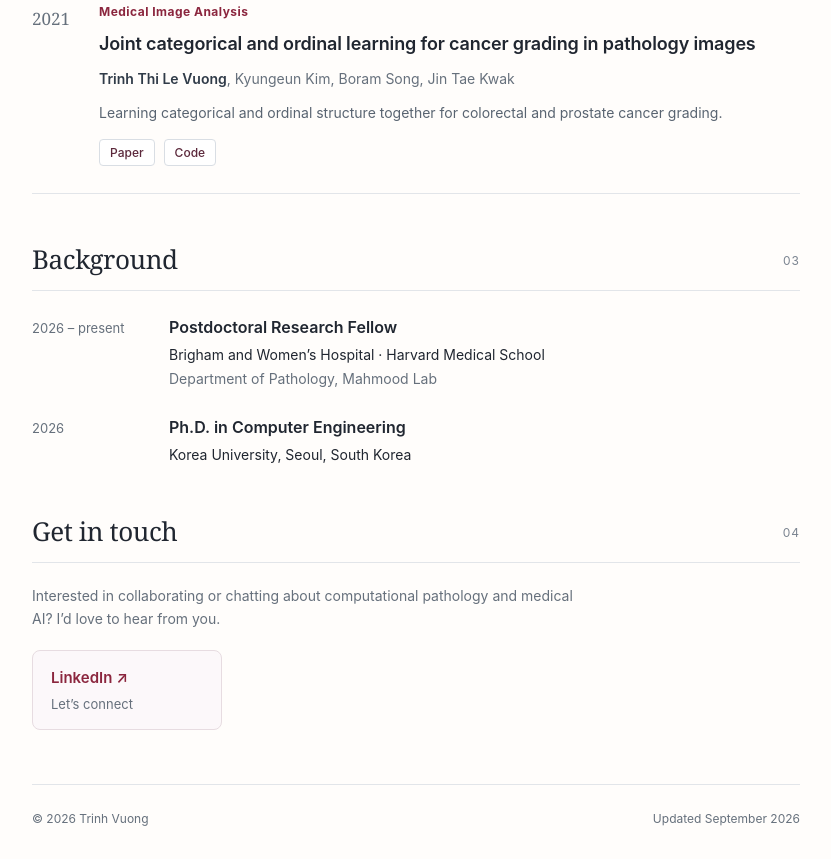
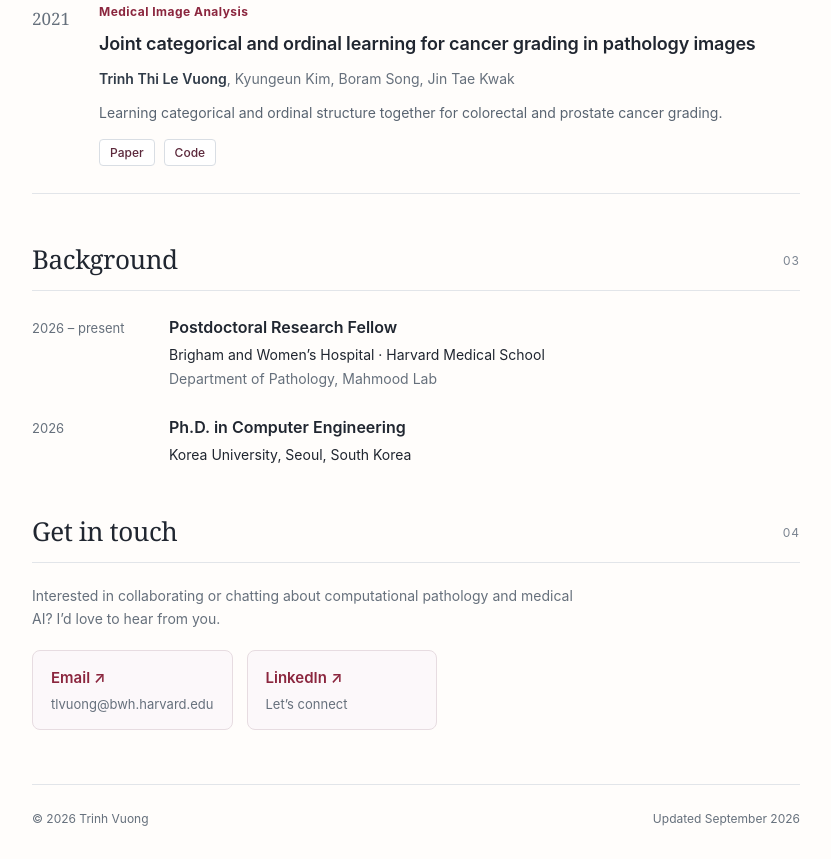
Before and after one commit to trinhvg/trinhvg.github.io, a plain HTML site: page docs/index.html in a window 1280 px wide. Shown: the part 3196-4055 px from the top of the page, without its empty margins (395-1226 px from the left). Drawn offline with Linux system fonts and the light colour scheme.

Commit message:
Add approved public BWH email to contact section

```diff
--- a/docs/index.html
+++ b/docs/index.html
@@ -69,6 +69,7 @@
 <div class="section-heading"><h2 id="contact-heading">Get in touch</h2><span class="section-number" aria-hidden="true">04</span></div>
 <p>Interested in collaborating or chatting about computational pathology and medical AI? I’d love to hear from you.</p>
 <div class="contact-links">
+<a class="contact-link" href="mailto:tlvuong@bwh.harvard.edu"><span class="contact-label">Email <span aria-hidden="true">↗</span></span><span class="contact-detail">tlvuong@bwh.harvard.edu</span></a>
 <a class="contact-link" href="https://www.linkedin.com/in/trinh-vuong-218812193/"><span class="contact-label">LinkedIn <span aria-hidden="true">↗</span></span><span class="contact-detail">Let’s connect</span></a>
 </div>
 </section>
```
Also changed, not shown: template.html (+1 -0 lines).
